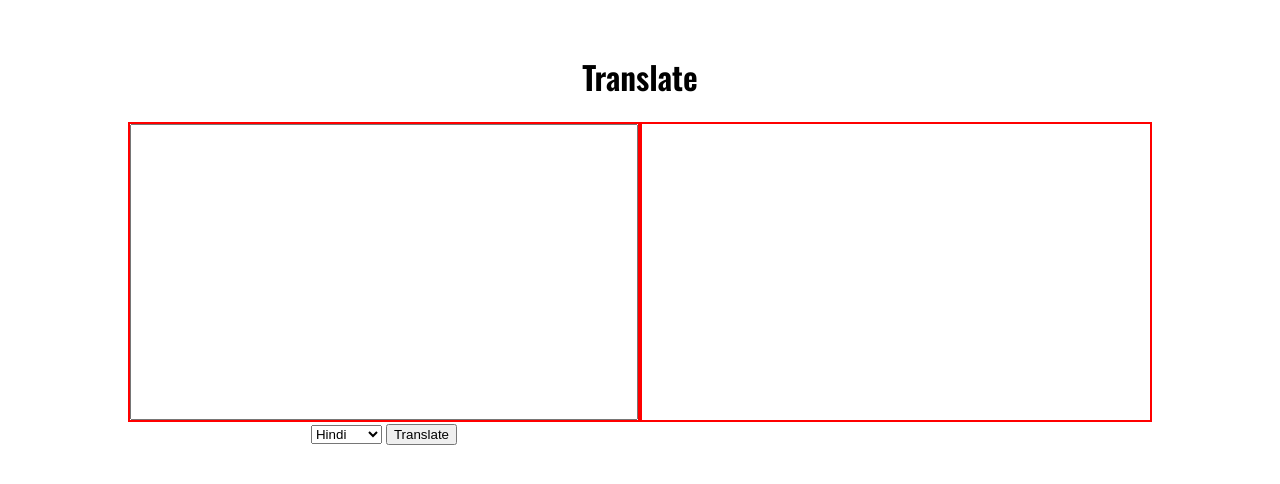
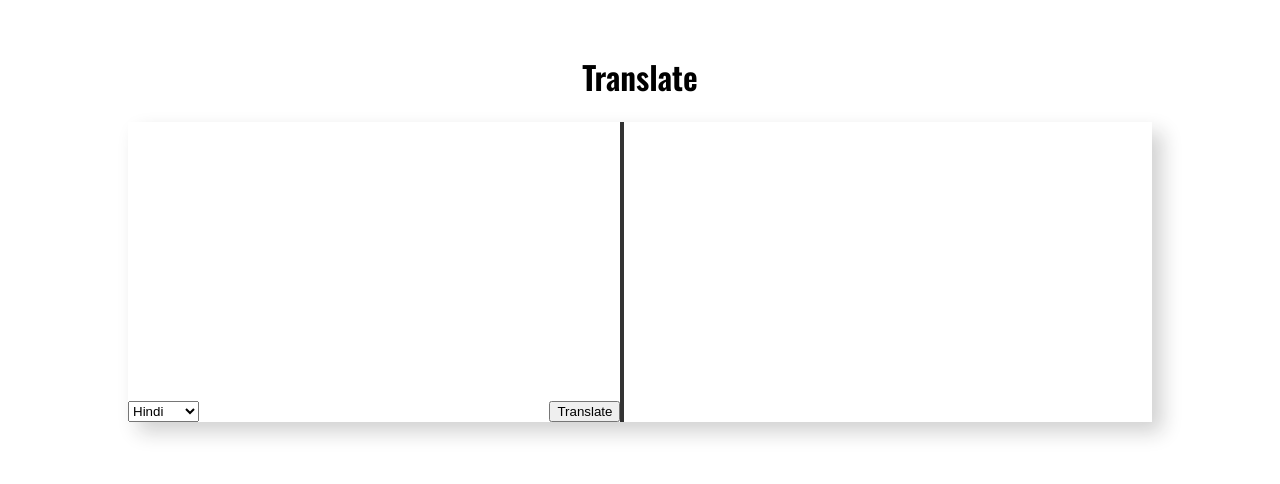
Before and after one commit to arushi082/LanguageLearning-App, a Django app: page /translate/ in a window 1280 px wide. Shown: the part 51-535 px from the top of the page. Run offline with Django 3.2, Linux system fonts and the light colour scheme.

Commit message:
update translation

```diff
--- a/Language/Login/static/Login/css/master.css
+++ b/Language/Login/static/Login/css/master.css
@@ -101,6 +101,7 @@ header {
   display: flex;
   width: 80%;
   justify-content: center;
+  box-shadow: 10px 10px 19px 0 rgba(26, 26, 26, 0.2);
 }
 
 .translation__box > * {
@@ -108,8 +109,25 @@ header {
 }
 
 .translation__input {
-  border: solid 2px red;
   min-height: 300px;
+  position: relative;
+  border-right: solid 4px #333333;
+}
+
+.translation__input--text {
+  border: none;
+  padding: 1rem 2rem;
+  font-size: 1.2rem;
+}
+
+.translation__input--items {
+  position: absolute;
+  bottom: 0;
+  left: 0;
+  width: 100%;
+  display: flex;
+  justify-content: space-between;
+  background: none;
 }
 
 .translation__input--text {
@@ -120,8 +138,10 @@ header {
 }
 
 .translation__output {
-  border: solid 2px red;
   min-height: 300px;
+  text-align: left;
+  padding: 0 2rem;
+  font-size: 1.2rem;
 }
 
 /*# sourceMappingURL=master.css.map */
--- a/Language/Login/static/Login/scss/_translation.scss
+++ b/Language/Login/static/Login/scss/_translation.scss
@@ -2,6 +2,7 @@
   display: flex;
   width: 80%;
   justify-content: center;
+  box-shadow: 10px 10px 19px 0 hsla(0, 0%, 10%, 0.2);
 }
 
 .translation__box>*{
@@ -9,8 +10,26 @@
 }
 
 .translation__input{
-  border: solid 2px red;
   min-height: 300px;
+  position: relative;
+  border-right: solid 4px hsl(0, 0%, 20%);
+}
+
+.translation__input--text{
+  border: none;
+  padding: 1rem 2rem;
+  font-size: 1.2rem;
+
+}
+
+.translation__input--items{
+  position: absolute;
+  bottom: 0;
+  left: 0;
+  width: 100%;
+  display: flex;
+  justify-content: space-between;
+  background: none;
 }
 
 .translation__input--text{
@@ -21,7 +40,8 @@
 }
 
 .translation__output{
-  border: solid 2px red;
   min-height: 300px;
-
+  text-align: left;
+  padding: 0 2rem;
+  font-size: 1.2rem;
 }
--- a/Language/Translate/Templates/translate/index.html
+++ b/Language/Translate/Templates/translate/index.html
@@ -10,6 +10,7 @@
       <form id="form" class="translation__input">
           {% csrf_token %}
           <textarea id="text" class="translation__input--text" name="translate"></textarea>
+          <div class="translation__input--items">
             <select id="input-language" name="language" required>
                 <option value="Hindi">Hindi</option>
                 <option value="French">French</option>
@@ -17,6 +18,7 @@
                 <option value="Spanish">Spanish</option>
             </select>
             <button type="submit">Translate</button>
+          </div>
       </form>
       <div id="output" class="translation__output">
 
@@ -31,14 +33,13 @@
     const output = document.querySelector("#output")
 
     function render(data){
-      output.innerHTM = ""
+      output.innerHTML = ""
       output.innerHTML += `<p>${data}</p>`
     }
 
     form.addEventListener("submit",async (e)=>{
+      console.log(text.value);
       e.preventDefault()
-      console.log(text.value)
-      console.log(inputLanguage.value)
       const response = await fetch(`http://127.0.0.1:8000/translate/translate/?translate=${text.value}&language=${inputLanguage.value}`)
       const data = await response.json()
       render(data.translation)
```
Also changed, not shown: 1 other file. Lines whose indentation alone changed are shown as unchanged.
